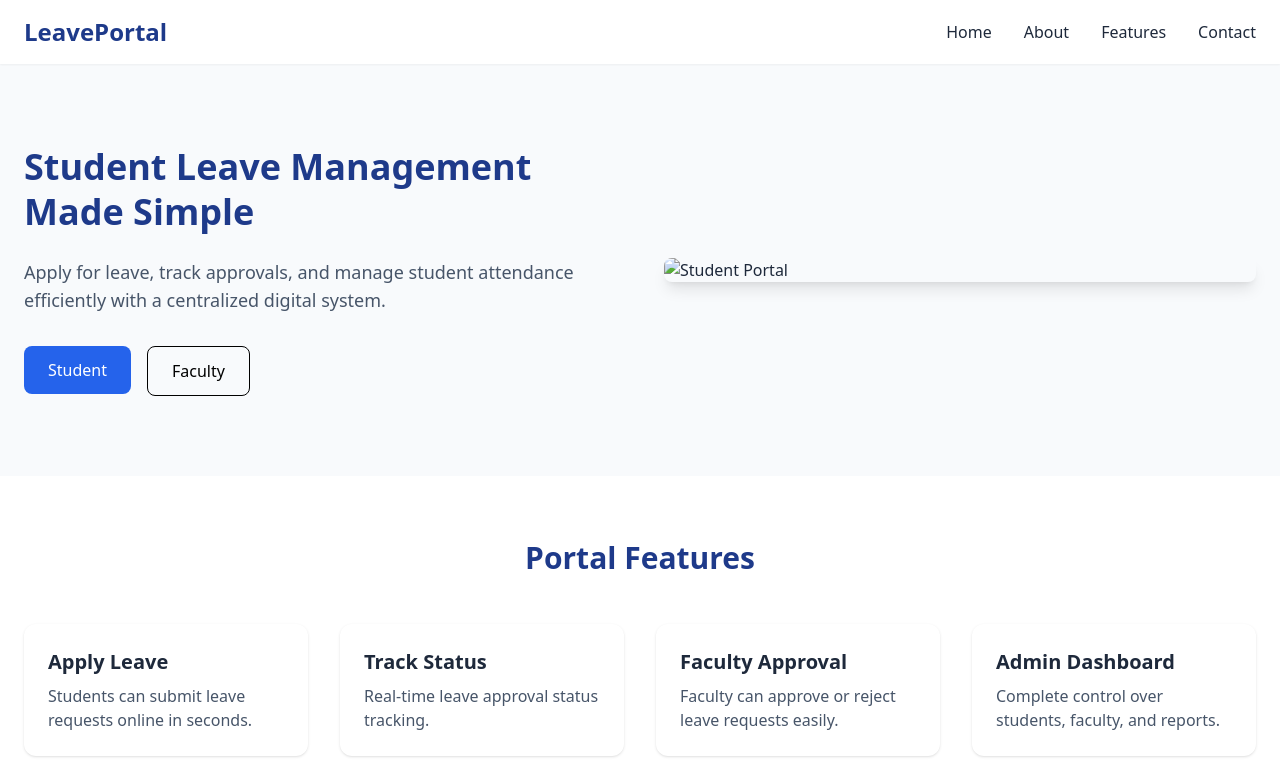
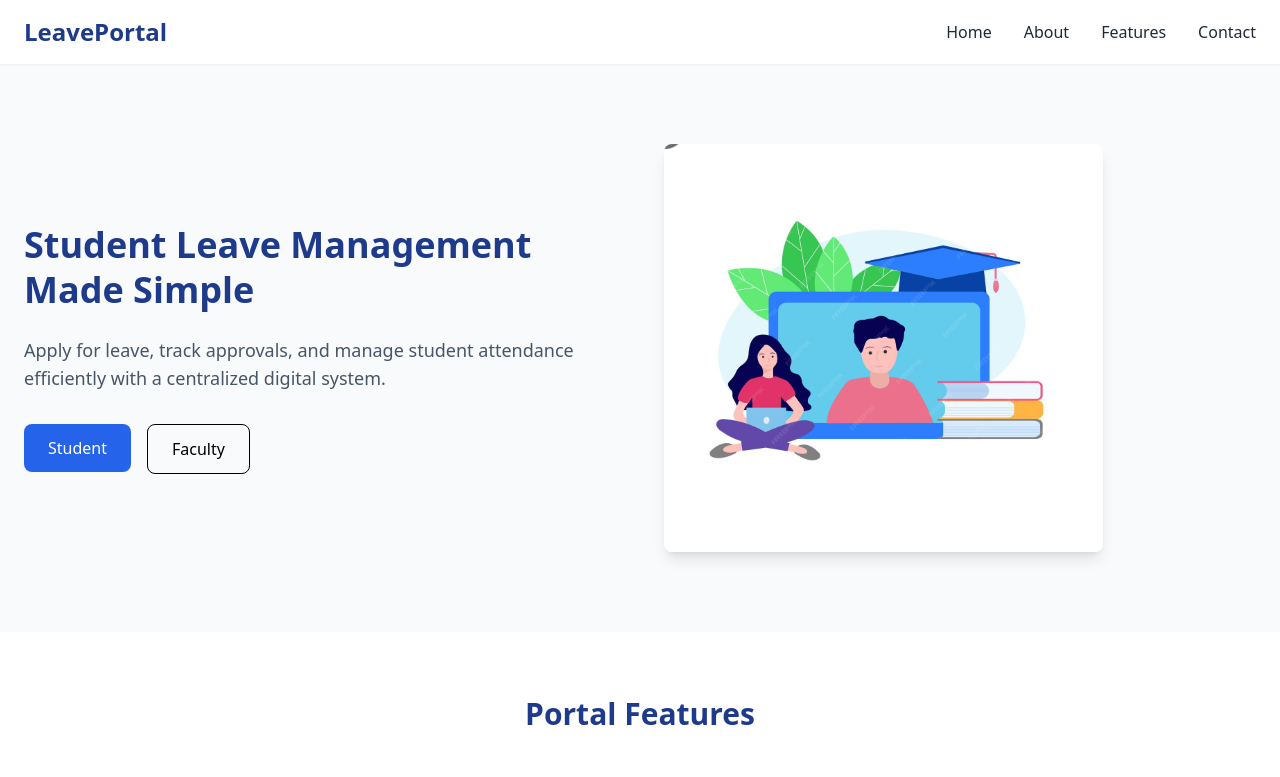
Before and after one commit to VenkataNavyaMedarametla/Student-Leave-Management-System, a plain HTML site: page index.html in a window 1280 px wide. Shown: the top 777 px of the page. Drawn offline with nearby package versions, Linux system fonts and the light colour scheme; the site is published under a folder, as on GitHub Pages, so addresses that start at the root find nothing.

Commit message:
fixed image issue

```diff
--- a/index.html
+++ b/index.html
@@ -26,8 +26,6 @@
   <header class="bg-white shadow-sm sticky top-0 z-50">
     <div class="max-w-7xl mx-auto px-6 py-4 flex justify-between items-center">
       <h1 class="text-2xl font-bold text-primary">LeavePortal</h1>
-
-      <!-- UPDATED NAVIGATION -->
 
       <nav class="hidden md:flex gap-8 font-medium">
 
@@ -104,7 +102,7 @@
     <div class="hidden md:block">
 
       <img
-        src="/image.png"
+        src="image.png"
         alt="Student Portal"
         class="w-smax h-auto rounded-lg shadow-lg"
       />
```
